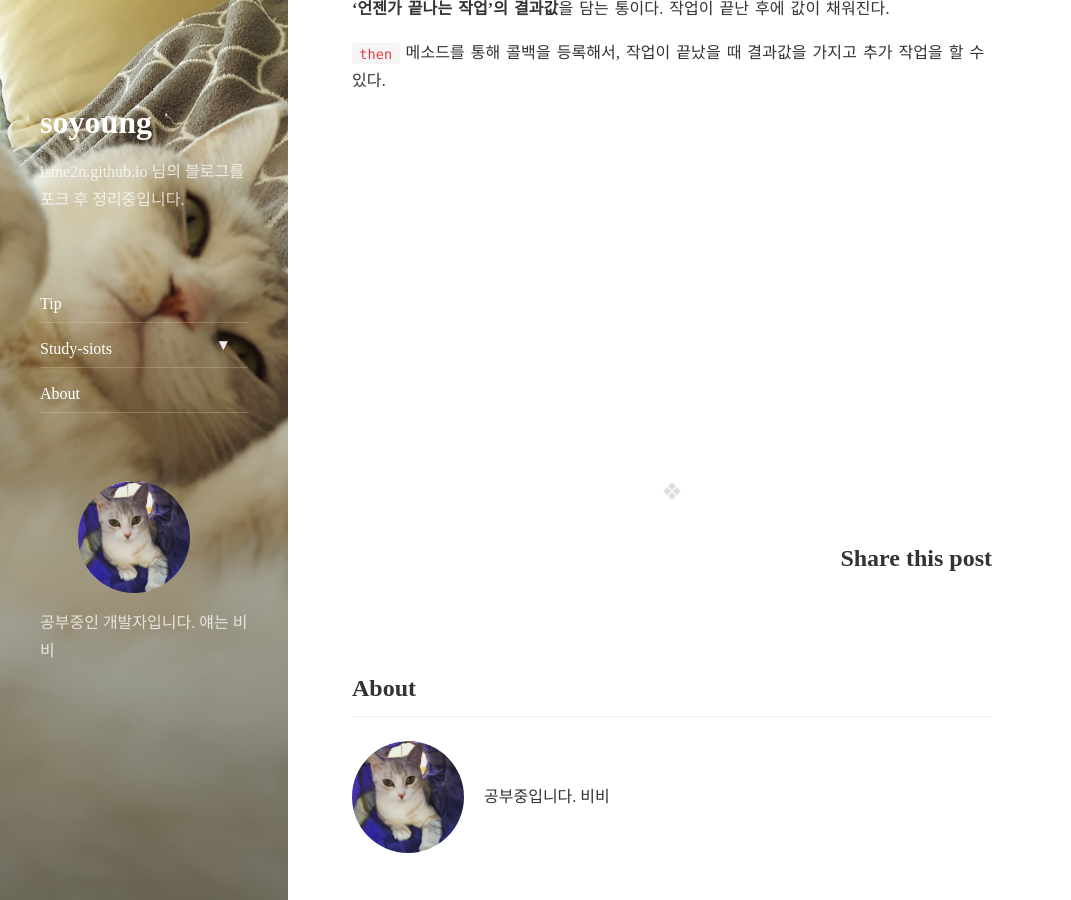
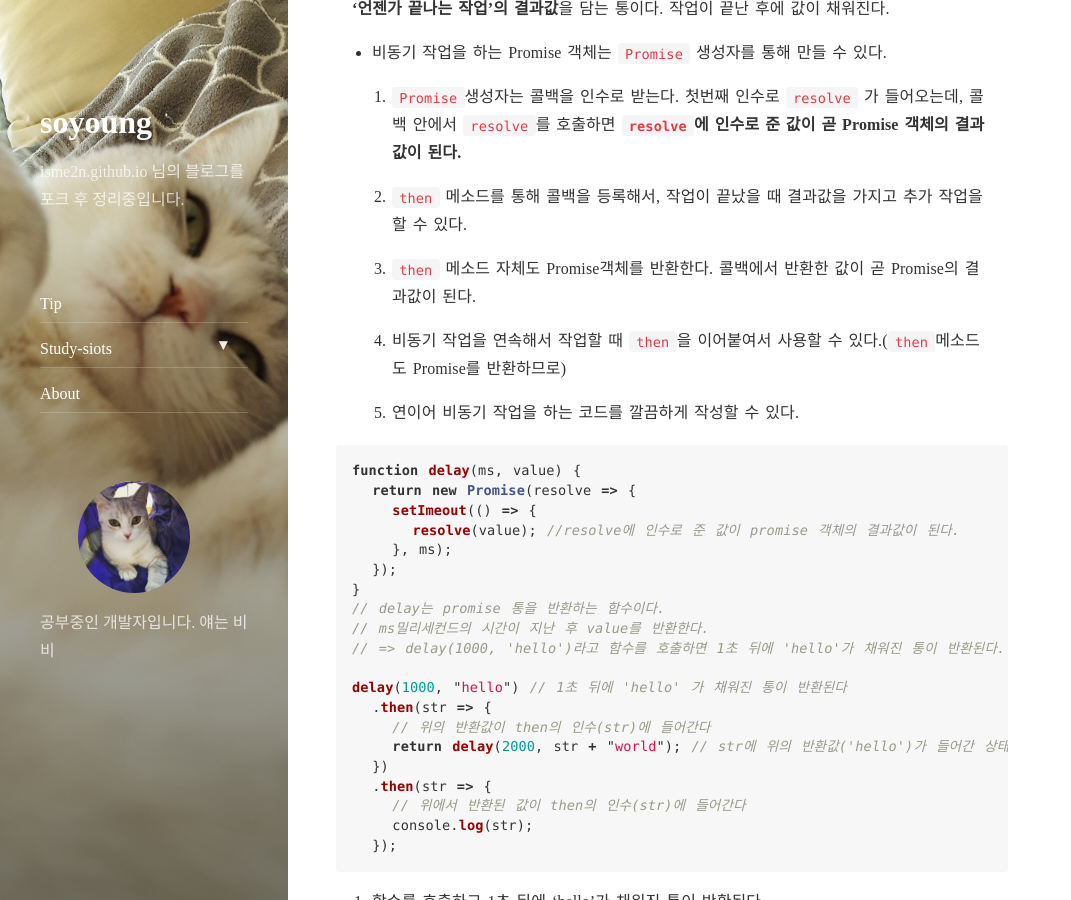
Before and after one commit to ellie-shim/ellie-shim.github.io, a Jekyll site: the page built from _posts/2019-01-07-siots-week1-Asyncronous.markdown, in a window 1280 px wide and 900 px high, scrolled down 1694 px. Shown: the whole window, without its empty margins (0-1071 px from the left). Built offline with Jekyll 4.4.1, drawn with Linux system fonts in a browser that asks for light colours; nearby versions of some CDN libraries; comment, search, counter and statistics services are not loaded; some of the changed text lies outside the part shown.

Commit message:
1주차 topic 작성중

````diff
--- a/_posts/2019-01-07-siots-week1-Asyncronous.markdown
+++ b/_posts/2019-01-07-siots-week1-Asyncronous.markdown
@@ -65,4 +65,55 @@ comments: true
 
 **'언젠가 끝나는 작업'의 결과값**을 담는 통이다. 작업이 끝난 후에 값이 채워진다.
 
-`then` 메소드를 통해 콜백을 등록해서, 작업이 끝났을 때 결과값을 가지고 추가 작업을 할 수 있다.
+- 비동기 작업을 하는 Promise 객체는 `Promise` 생성자를 통해 만들 수 있다.
+
+  1. `Promise`생성자는 콜백을 인수로 받는다. 첫번째 인수로 `resolve` 가 들어오는데, 콜백 안에서 `resolve`를 호출하면 **`resolve`에 인수로 준 값이 곧 Promise 객체의 결과값이 된다.**
+
+  1. `then` 메소드를 통해 콜백을 등록해서, 작업이 끝났을 때 결과값을 가지고 추가 작업을 할 수 있다.
+
+  1. `then` 메소드 자체도 Promise객체를 반환한다. 콜백에서 반환한 값이 곧 Promise의 결과값이 된다.
+
+  1. 비동기 작업을 연속해서 작업할 때 `then`을 이어붙여서 사용할 수 있다.(`then`메소드도 Promise를 반환하므로)
+
+  1. 연이어 비동기 작업을 하는 코드를 깔끔하게 작성할 수 있다.
+
+```javascript
+function delay(ms, value) {
+  return new Promise(resolve => {
+    setImeout(() => {
+      resolve(value); //resolve에 인수로 준 값이 promise 객체의 결과값이 된다.
+    }, ms);
+  });
+}
+// delay는 promise 통을 반환하는 함수이다.
+// ms밀리세컨드의 시간이 지난 후 value를 반환한다.
+// => delay(1000, 'hello')라고 함수를 호출하면 1초 뒤에 'hello'가 채워진 통이 반환된다.
+
+delay(1000, "hello") // 1초 뒤에 'hello' 가 채워진 통이 반환된다
+  .then(str => {
+    // 위의 반환값이 then의 인수(str)에 들어간다
+    return delay(2000, str + "world"); // str에 위의 반환값('hello')가 들어간 상태로 다시 함수가 실행된다. 이때의 결과값('hello world')이 채워진 통이 반환되고
+  })
+  .then(str => {
+    // 위에서 반환된 값이 then의 인수(str)에 들어간다
+    console.log(str);
+  });
+```
+
+1. 함수를 호출하고 1초 뒤에 'hello'가 채워진 통이 반환된다.
+1. 반환된 값을 이용해 콜백함수가 실행된다.
+1. 2초 뒤에 'hello world'가 채워진 값이 반환된다.
+1. 'hello world'가 콘솔창에 출력된다.
+
+#### HTTP 통신을 할 때
+
+```javascript
+axios
+  .get(`${API_URL}/repos/facebookincubator/create-react-app/issues?per_page=5`) // 해당 주소에 get요청을 보내고 받은 데이터의 결과값이 담긴 통이 반환된다.
+  .then(res => {
+    // 받은 데이터가 res에 담긴다
+    res.data
+      .map(issue => issue.title)
+      .forEach((title, index) => console.log(index + 1 + " : " + title));
+  });
+```
````
